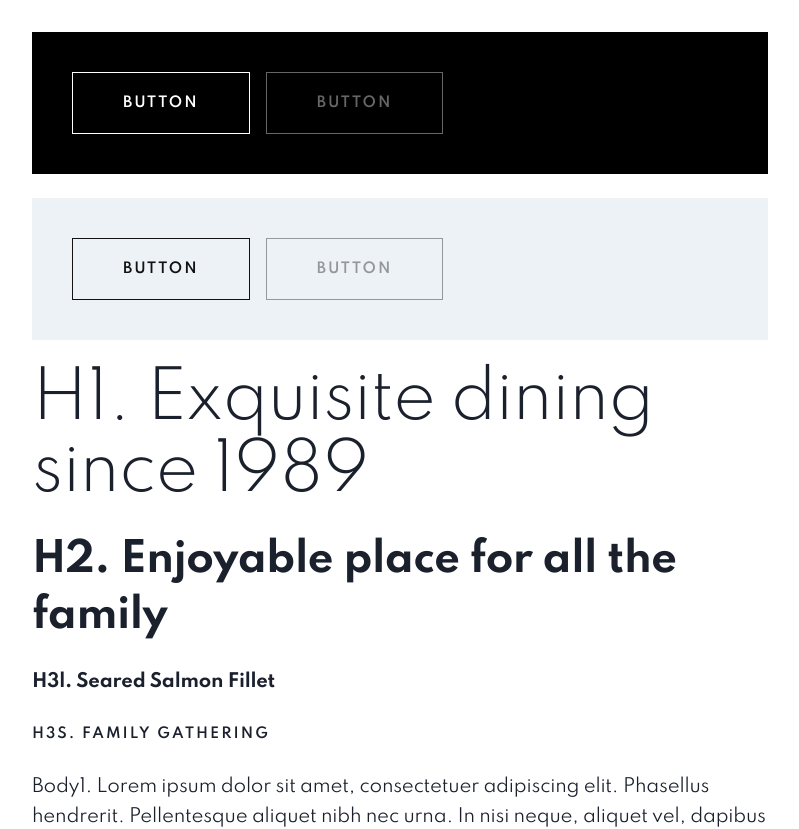
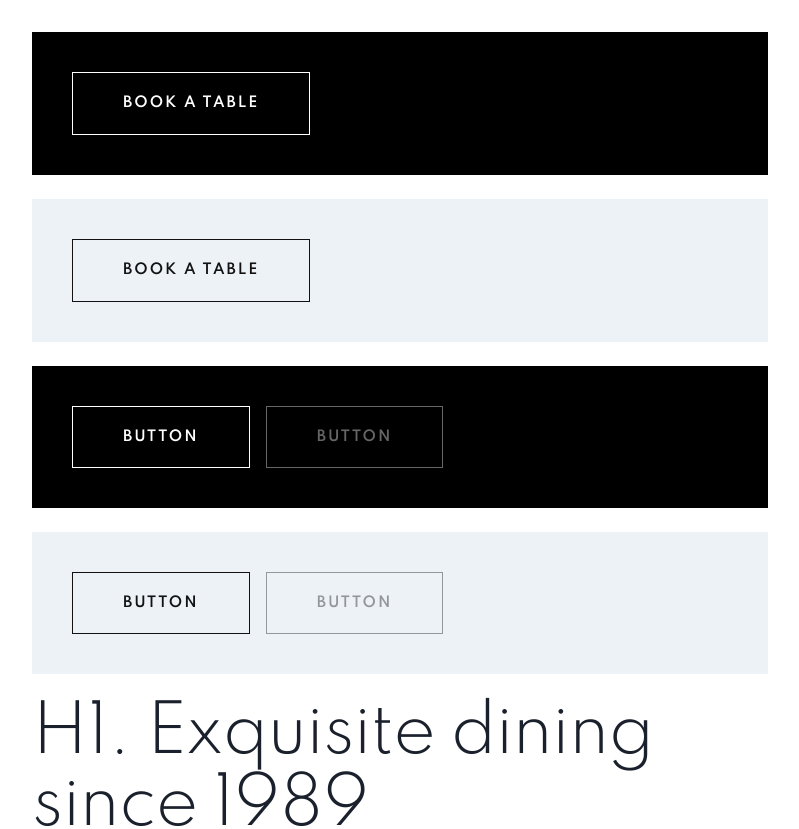
Before and after one commit to 0xShynn/frontendmentor-dine-restaurant-website, a Next.js app: page / in a window 1280 px wide. Shown: the top 829 px of the page, without its empty margins (240-1039 px from the left). Built offline with nearby package versions, Linux system fonts and the light colour scheme.

Commit message:
updated: html lang. added: custom link comp in index

```diff
--- /dev/null
+++ b/pages/_document.js
@@ -0,0 +1,17 @@
+import Document, { Html, Head, Main, NextScript } from 'next/document';
+
+class MyDocument extends Document {
+  render() {
+    return (
+      <Html lang="en">
+        <Head></Head>
+        <body>
+          <Main />
+          <NextScript />
+        </body>
+      </Html>
+    );
+  }
+}
+
+export default MyDocument;
--- a/pages/index.js
+++ b/pages/index.js
@@ -2,6 +2,7 @@ import { Box, Flex, Heading, HStack, Text, VStack } from '@chakra-ui/react';
 import Head from 'next/head';
 
 import CustomButton from '../components/CustomButton';
+import CustomLink from '../components/CustomLink';
 
 export default function Home() {
   return (
@@ -14,6 +15,17 @@ export default function Home() {
 
       <Box role="main" maxW="800px" mx="auto" p="8">
         <VStack spacing="6" align="flex-start">
+          <HStack bg="black" spacing="4" w="full" p="10">
+            <CustomLink href="/" variant="dark">
+              Book a table
+            </CustomLink>
+          </HStack>
+          <HStack bg="gray.100" spacing="4" w="full" p="10">
+            <CustomLink href="/" variant="light">
+              Book a table
+            </CustomLink>
+          </HStack>
+
           <HStack bg="black" spacing="4" w="full" p="10">
             <CustomButton
               title="Link baby"
```
